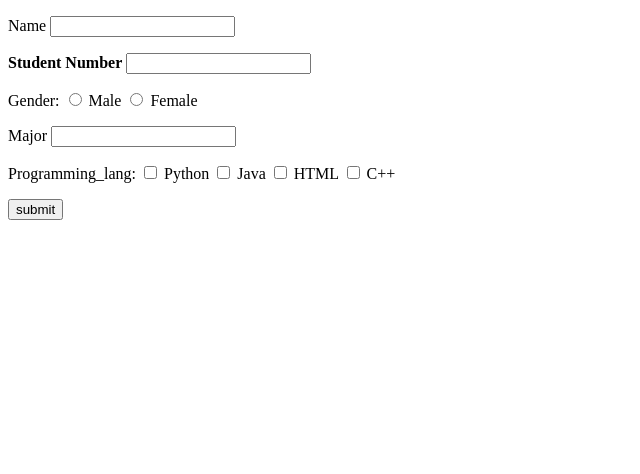
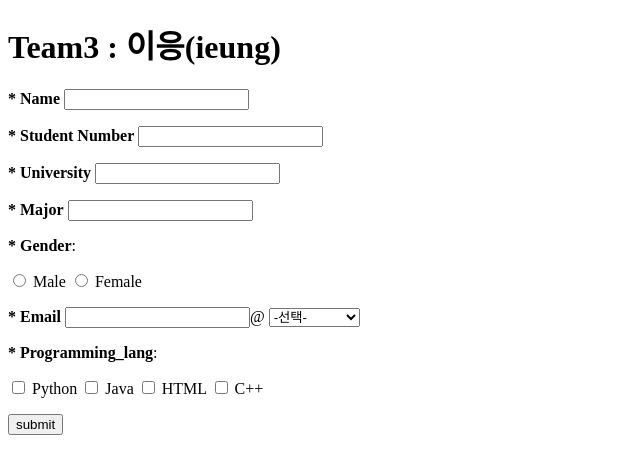
Before and after one commit to CSID-DGU/2024-1-OSSPrac-3_ieung, a Flask app: page / in a window 1280 px wide. Shown: the top 474 px of the page, without its empty margins (0-640 px from the left). Run offline with Flask 3, Linux system fonts and the light colour scheme.

Commit message:
add Uni and Email

```diff
--- a/app/main.py
+++ b/app/main.py
@@ -12,8 +12,10 @@ def result():
        result=dict()
        result['Name']=request.form.get('name')
        result['Student Number'] = request.form.get('StudentNumber')
+       result['University'] = request.form.get('University')
+       result['Major'] = request.form.get('major')
        result['Gender'] = request.form['gender']
-       result['Major'] = request.form.get('major')
+       result['Email'] = request.form.get('Email')+'@'+request.form.get('Email_sel')
        result['Programming_lang'] = request.form.getlist('prog_lang')
 
        return render_template('result.html',result=result)
--- a/app/templates/input.html
+++ b/app/templates/input.html
@@ -1,19 +1,36 @@
 <!DOCTYPE html>
 <html lang="en">
+
+</head>
 <body>
+    <h1>Team3 : 이응(ieung)</h1>
     <form action="/result" method="POST">
-        <p>Name <input type='text' name='name'></p>
-        <p><b>Student Number</b> <input type='text' id='StudentNumber' name='StudentNumber' /></p>
-        <p>Gender:
+        <p><b>* Name</b> <input type='text' name='name'></p>
+        <p><b>* Student Number</b> <input type='text' id='StudentNumber' name='StudentNumber' /></p>
+        <p><b>* University</b> <input type="text" name="University"></p>
+        <p><b>* Major</b> <input type = 'text' name = 'major'></p>
+        <p><b>* Gender</b>:
+            <div class="gender">
             <input type="radio" name="gender" value="Male"> Male
-            <input type="radio" name="gender" value="Female"> Female
+            <input type="radio" name="gender" value="Female"> Female</b>
+        </div>
         </p>
-        <p>Major <input type = 'text' name = 'major'></p>
-        <p>Programming_lang:
+        <p><b>* Email</b> <input type='text' id='Email' name='Email'>@
+            <select class="select" name="Email_sel" id="Email_sel" onclick="setEmailDomain(this.value);return false;">
+                <option value="">-선택-</option>
+                <option value="naver.com">naver.com</option>
+                <option value="gmail.com">gmail.com</option>
+                <option value="hanmail.net">hanmail.net</option>
+                <option value="hotmail.com">nate.com</option>
+                <option value="nate.com">dgu.ac.kr</option></p>
+            </select></p>
+        <p><b>* Programming_lang</b>:
+            <div class="prog_lang">
             <input type="checkbox" name="prog_lang" value="Python"> Python
             <input type="checkbox" name="prog_lang" value="Java"> Java
             <input type="checkbox" name="prog_lang" value="HTML"> HTML
             <input type="checkbox" name="prog_lang" value="C++"> C++
+        </div>
         </p>
 
 
```
